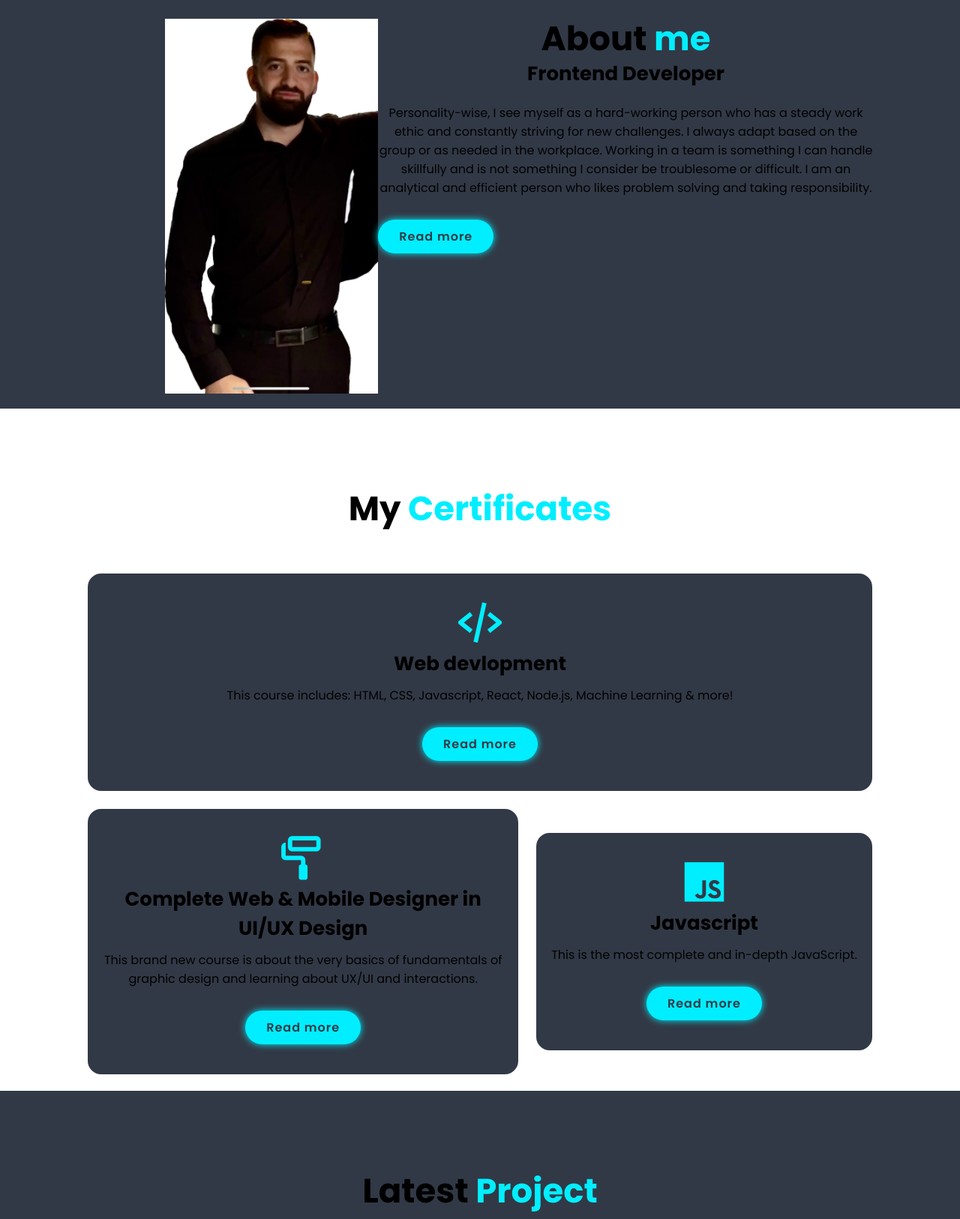
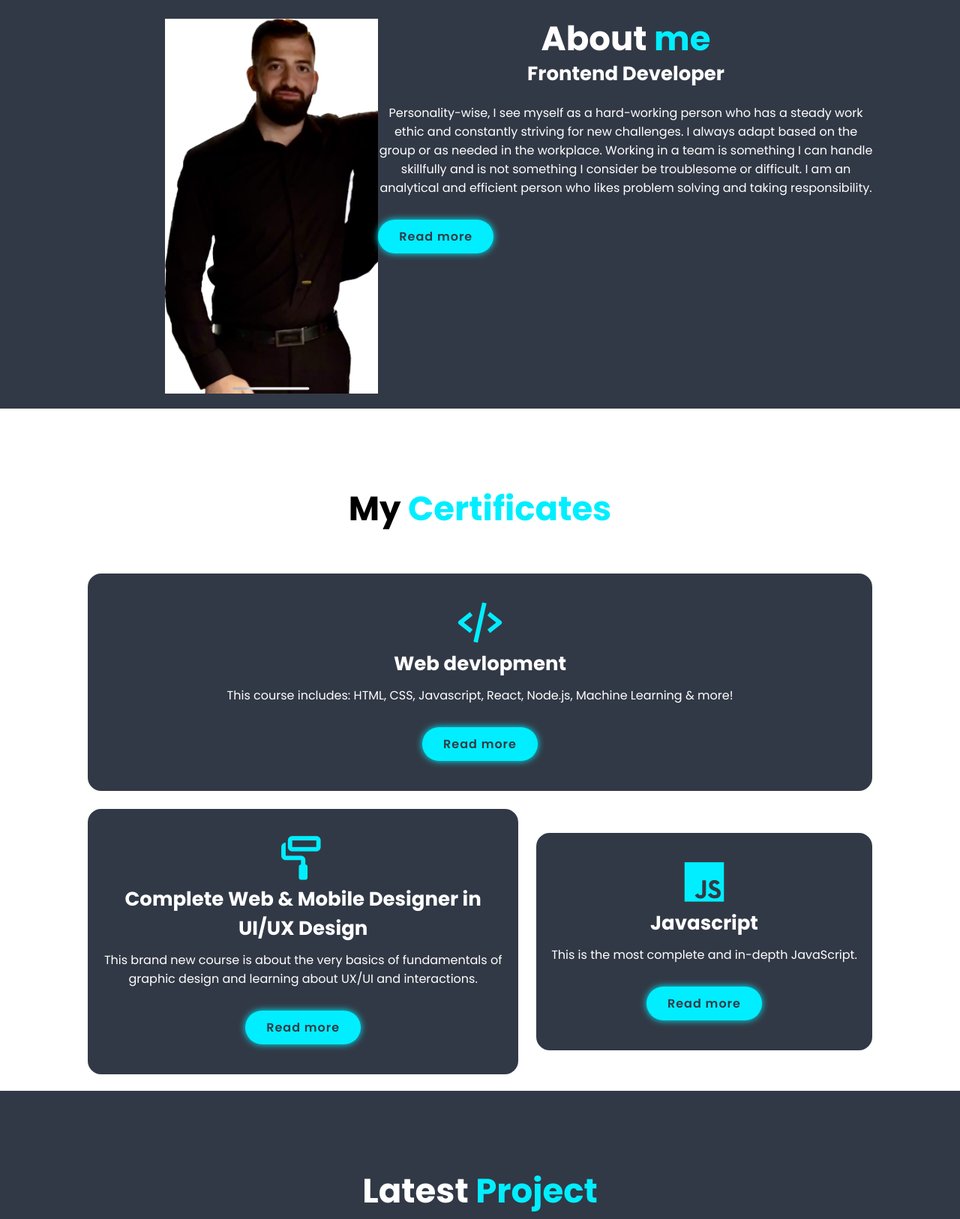
Before and after one commit to Mike424-star/Mikael-Zyoun-Portfolio, a plain HTML site: page index.html in a window 1280 px wide. Shown: the part 700-2326 px from the top of the page at 75% size. Drawn offline with nearby package versions, Linux system fonts and the light colour scheme.

Commit message:
Update Style.css
Updated with the right colors

```diff
--- a/css/style.css
+++ b/css/style.css
@@ -171,17 +171,20 @@ box-shadow: none;
 .about-content h2{
     text-align: center;
     line-height: 1.2;
+    color: var(--bg-color);
 }
 
 .about-content h3{
     font-size: 2.6rem;
     text-align: center;
+    color: var(--bg-color);
 }
 
 .about-content p {
     font-size: 1.6rem;
     margin: 2rem 0 3rem;
     text-align: center;
+    color: var(--bg-color);
 }
 
 .services h2{
@@ -218,11 +221,14 @@ transition: 2s ease;
 
 .services-box h3{
     font-size: 2.6rem;
+    color: var(--bg-color);
+
 }
 
 .services-box p{
     font-size: 1.6rem;
     margin: 1rem 0 3rem;
+    color: var(--bg-color);
 }
 
 .portfolio{
@@ -231,6 +237,7 @@ background: var(--second-bg-color);
 
 .portfolio h2{
     margin-bottom: 4rem;
+    color: var(--bg-color);
 }
 
 .portfolio-container{
@@ -281,11 +288,13 @@ transform: scale(1.1);
 
 .portfolio-layer h4{
 font-size: 3rem;
+color: var(--bg-color);
 }
 
 .portfolio-layer p{
     font-size: 1.6rem;
     margin: .3rem 0 1rem;
+    color: var(--bg-color);
 }
 
 .portfolio-layer a{
@@ -294,7 +303,7 @@ font-size: 3rem;
     align-items: center;
     width: 5rem;
     height: 5rem;
-    background: var(--text-bg-color);
+    background: var(--bg-color);
     border-radius: 50%;
 
 }
```
